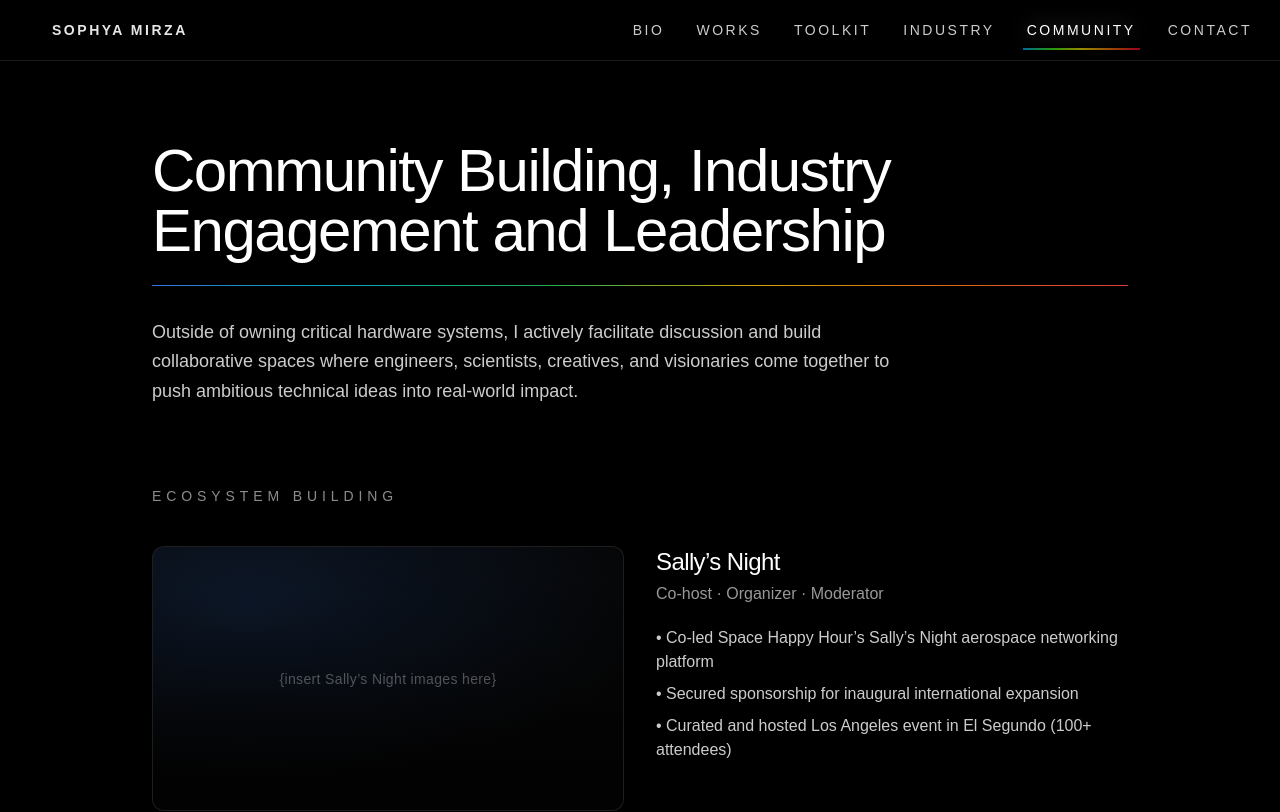
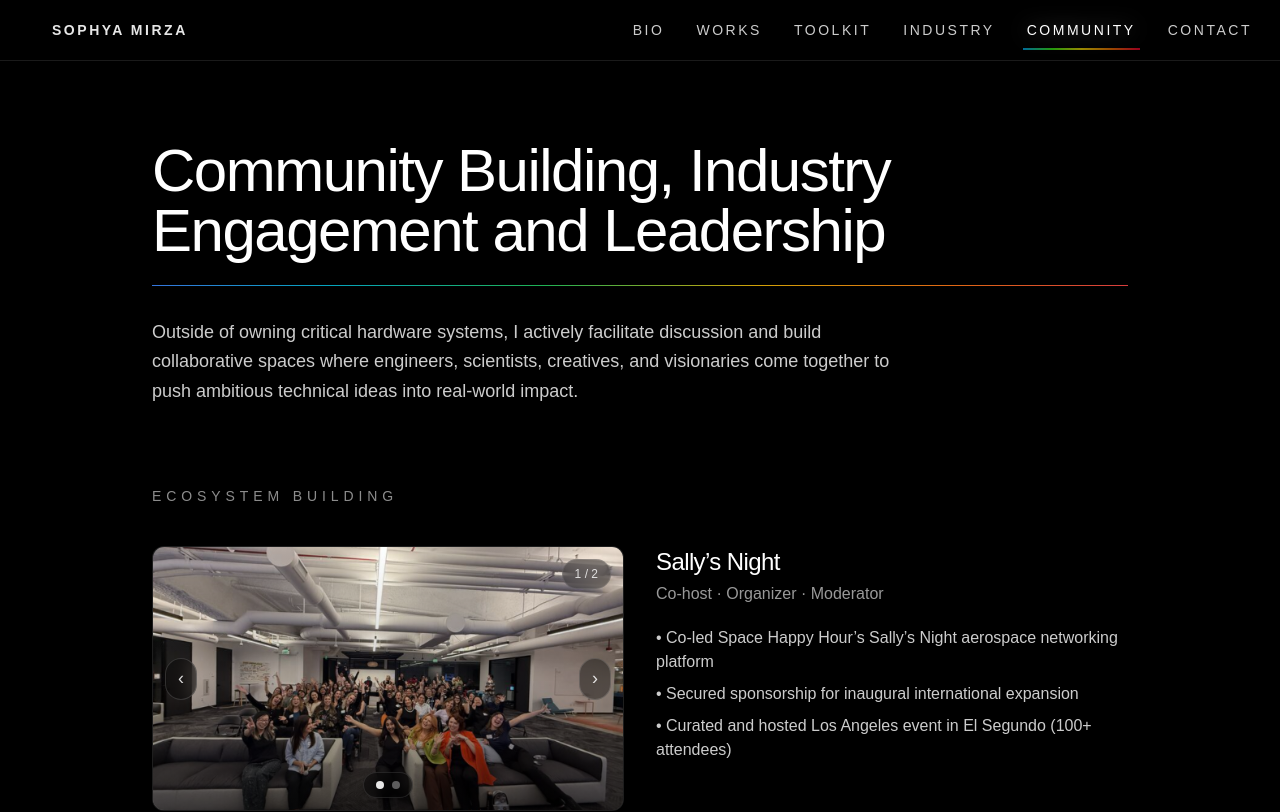
Before and after one commit to sophyamirza/sophya-portfolio, a Next.js app: page /recreation in a window 1280 px wide. Shown: the top 812 px of the page. Built offline with nearby package versions, Linux system fonts and the light colour scheme; a web font is replaced by a local one.

Commit message:
latest updates

```diff
--- a/app/recreation/page.tsx
+++ b/app/recreation/page.tsx
@@ -1,3 +1,8 @@
+"use client";
+
+import Image from "next/image";
+import { useMemo, useState } from "react";
+
 export default function RecreationPage() {
   const THERMAL_GRADIENT =
     "linear-gradient(90deg,#3b82f6 0%,#06b6d4 18%,#22c55e 40%,#eab308 62%,#f97316 82%,#ef4444 100%)";
@@ -13,6 +18,99 @@ export default function RecreationPage() {
       </div>
     );
   }
+
+  function ImageCarousel({
+    images,
+    altBase,
+  }: {
+    images: { src: string; alt?: string }[];
+    altBase: string;
+  }) {
+    const [idx, setIdx] = useState(0);
+    const count = images.length;
+
+    const prev = () => setIdx((i) => (i - 1 + count) % count);
+    const next = () => setIdx((i) => (i + 1) % count);
+
+    const current = images[idx];
+
+    return (
+      <div className="relative aspect-[16/9] w-full overflow-hidden rounded-xl border border-white/10 bg-white/[0.02]">
+        {/* subtle background + vignette */}
+        <div className="absolute inset-0 bg-[radial-gradient(900px_420px_at_20%_20%,rgba(59,130,246,0.12),transparent_60%)]" />
+        <div className="absolute inset-0 bg-gradient-to-t from-black/65 via-black/15 to-transparent z-10" />
+
+        {/* image */}
+        <Image
+          src={current.src}
+          alt={current.alt ?? `${altBase} (${idx + 1}/${count})`}
+          fill
+          priority
+          className="object-cover"
+        />
+
+        {/* controls */}
+        {count > 1 && (
+          <>
+            <button
+              type="button"
+              onClick={prev}
+              aria-label="Previous image"
+              className="absolute left-3 top-1/2 -translate-y-1/2 z-20 rounded-full border border-white/15 bg-black/40 px-3 py-2 text-white/85 backdrop-blur hover:bg-black/55"
+            >
+              <span className="text-lg leading-none">‹</span>
+            </button>
+
+            <button
+              type="button"
+              onClick={next}
+              aria-label="Next image"
+              className="absolute right-3 top-1/2 -translate-y-1/2 z-20 rounded-full border border-white/15 bg-black/40 px-3 py-2 text-white/85 backdrop-blur hover:bg-black/55"
+            >
+              <span className="text-lg leading-none">›</span>
+            </button>
+
+            {/* dots */}
+            <div className="absolute bottom-3 left-1/2 -translate-x-1/2 z-20 flex items-center gap-2 rounded-full border border-white/10 bg-black/35 px-3 py-2 backdrop-blur">
+              {images.map((_, i) => (
+                <button
+                  key={i}
+                  type="button"
+                  onClick={() => setIdx(i)}
+                  aria-label={`Go to image ${i + 1}`}
+                  className={`h-2 w-2 rounded-full transition ${
+                    i === idx ? "bg-white/90" : "bg-white/35 hover:bg-white/55"
+                  }`}
+                />
+              ))}
+            </div>
+
+            {/* counter */}
+            <div className="absolute top-3 right-3 z-20 rounded-full border border-white/10 bg-black/35 px-3 py-1.5 text-xs text-white/80 backdrop-blur">
+              {idx + 1} / {count}
+            </div>
+          </>
+        )}
+      </div>
+    );
+  }
+
+  // ✅ Add as many images as you want here (just drop them in /public/community/sallysnight/...)
+  // Example paths:
+  // /public/community/sallysnight/group.png  -> src "/community/sallysnight/group.PNG"
+  // /public/community/sallysnight/panel.png  -> src "/community/sallysnight/panel.PNG"
+  const sallysNightImages = useMemo(
+    () => [
+      { src: "/community/sallysnight/sallysnight-group.PNG", alt: "Sally’s Night group photo" },
+      { src: "/community/sallysnight/sallysnight-panel.PNG", alt: "Sally’s Night panel photo" },
+
+      // Add more like these:
+      // { src: "/community/sallysnight/01.png", alt: "Sally’s Night networking" },
+      // { src: "/community/sallysnight/02.png", alt: "Sally’s Night venue" },
+      // { src: "/community/sallysnight/03.png", alt: "Sally’s Night attendees" },
+    ],
+    []
+  );
 
   return (
     <main className="min-h-screen bg-black text-white">
@@ -45,7 +143,11 @@ export default function RecreationPage() {
           <div className="mt-10 grid gap-14">
             {/* Sally's Night */}
             <div className="grid md:grid-cols-2 gap-8 items-start">
-              <ImagePlaceholder label="{insert Sally’s Night images here}" />
+              {/* ✅ Carousel lives exactly where the placeholder was */}
+              <ImageCarousel
+                images={sallysNightImages}
+                altBase="Sally’s Night event photos"
+              />
 
               <div>
                 <h3 className="text-2xl tracking-tight">Sally’s Night</h3>
```
Also changed, not shown: public/community/sallysnight/sallysnight-group.PNG (added), public/community/sallysnight/sallysnight-panel.PNG (added).
